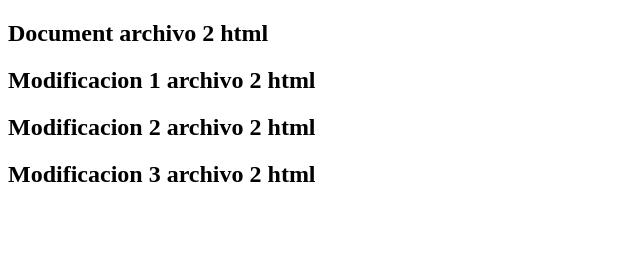
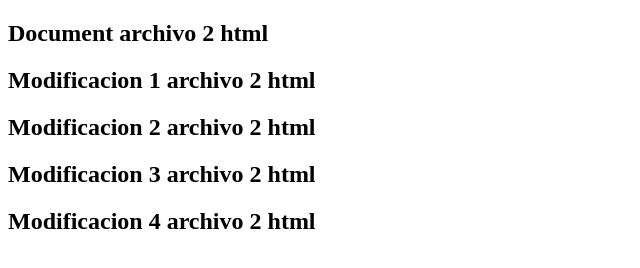
Before and after one commit to staudytorres/Repaso, a plain HTML site: page index-2.html in a window 1280 px wide. Shown: the whole page, without its empty margins (0-640 px from the left). Drawn offline with Linux system fonts and the light colour scheme.

Commit message:
#9 cambio en index-2

```diff
--- a/index-2.html
+++ b/index-2.html
@@ -13,6 +13,7 @@
     <h2>Modificacion 1 archivo 2 html</h2>
     <h2>Modificacion 2 archivo 2 html</h2>
     <h2>Modificacion 3 archivo 2 html</h2>
+    <h2>Modificacion 4 archivo 2 html</h2>
 </body>
 
 </html>
```
